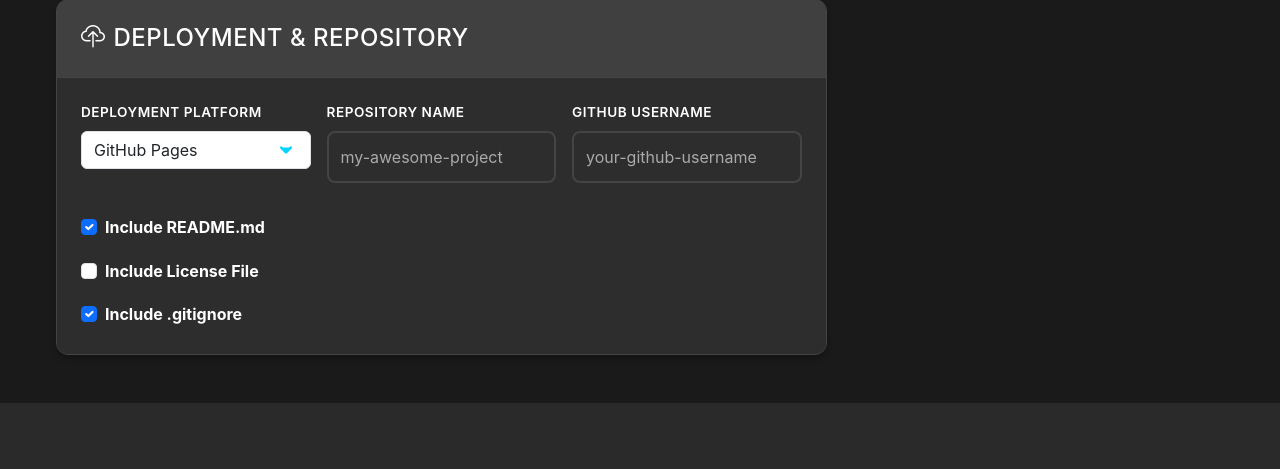
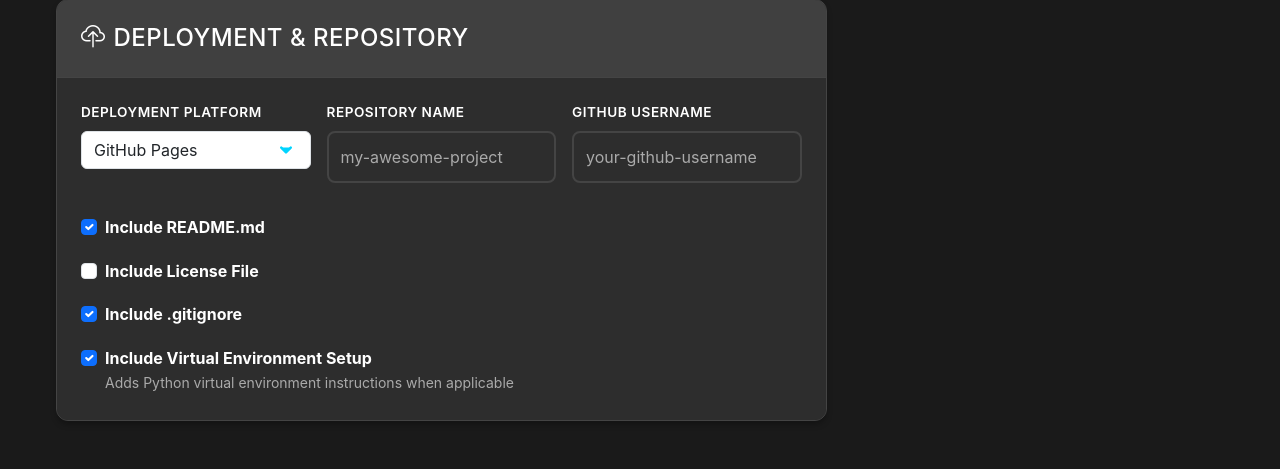
Before and after one commit to mea03kkw/vibe_code_assistant, a Flask app: page / in a window 1280 px wide. Shown: the part 3036-3505 px from the top of the page. Before the commit the page ends 3439 px from the top, so only its background shows below. Run offline with Flask 3, Linux system fonts and the light colour scheme; some libraries are stand-ins or nearby versions.

Commit message:
Add virtual environment setup option to project generation

```diff
--- a/app.py
+++ b/app.py
@@ -627,6 +627,7 @@ def generate_project_plan(project_data):
 - **Include README:** {'Yes' if include_readme else 'No'}
 - **Include License:** {'Yes' if include_license else 'No'}
 - **Include .gitignore:** {'Yes' if include_gitignore else 'No'}
+- **Include Virtual Environment Setup:** {'Yes' if project_data.get('include_venv', True) else 'No'}
 
 ---
 *Generated by Vibe Code Assistant on {datetime.now().strftime('%Y-%m-%d')}*
--- a/static/js/app.js
+++ b/static/js/app.js
@@ -354,7 +354,8 @@ async function generateProject() {
             github_username: document.getElementById('githubUsername').value.trim() || 'yourusername',
             include_readme: document.getElementById('includeReadme').checked,
             include_license: document.getElementById('includeLicense').checked,
-            include_gitignore: document.getElementById('includeGitignore').checked
+            include_gitignore: document.getElementById('includeGitignore').checked,
+            include_venv: document.getElementById('includeVenv').checked
         };
 
         // Send request to generate project
@@ -663,6 +664,7 @@ function resetConfiguration() {
         document.getElementById('includeReadme').checked = true;
         document.getElementById('includeLicense').checked = false;
         document.getElementById('includeGitignore').checked = true;
+        document.getElementById('includeVenv').checked = true;
 
         // Reset tech stacks and features
         for (const category in selectedTechStack) {
--- a/templates/index.html
+++ b/templates/index.html
@@ -262,6 +262,15 @@
                                     </label>
                                 </div>
                             </div>
+                            <div class="col-12">
+                                <div class="form-check">
+                                    <input class="form-check-input" type="checkbox" id="includeVenv" checked>
+                                    <label class="form-check-label fw-bold" for="includeVenv">
+                                        Include Virtual Environment Setup
+                                    </label>
+                                    <small class="d-block text-muted">Adds Python virtual environment instructions when applicable</small>
+                                </div>
+                            </div>
                         </div>
                     </div>
                 </div>
```
